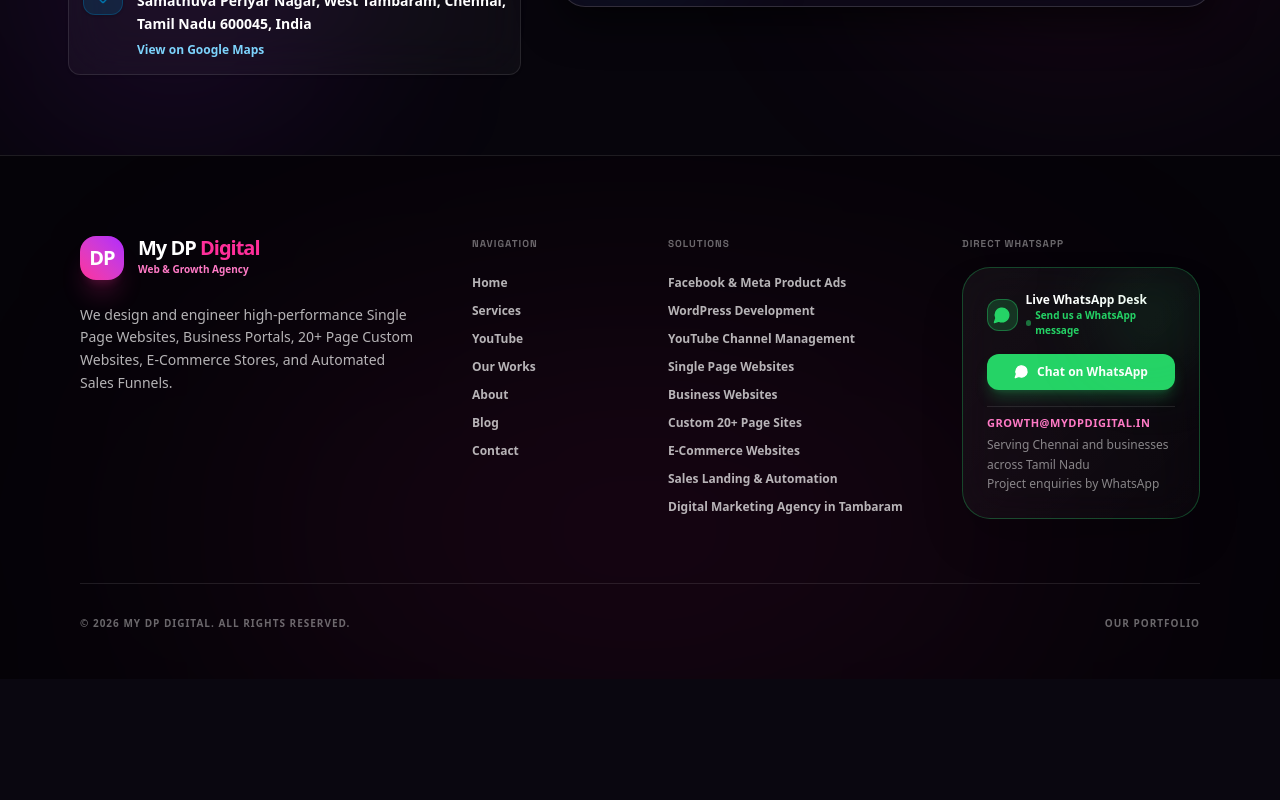
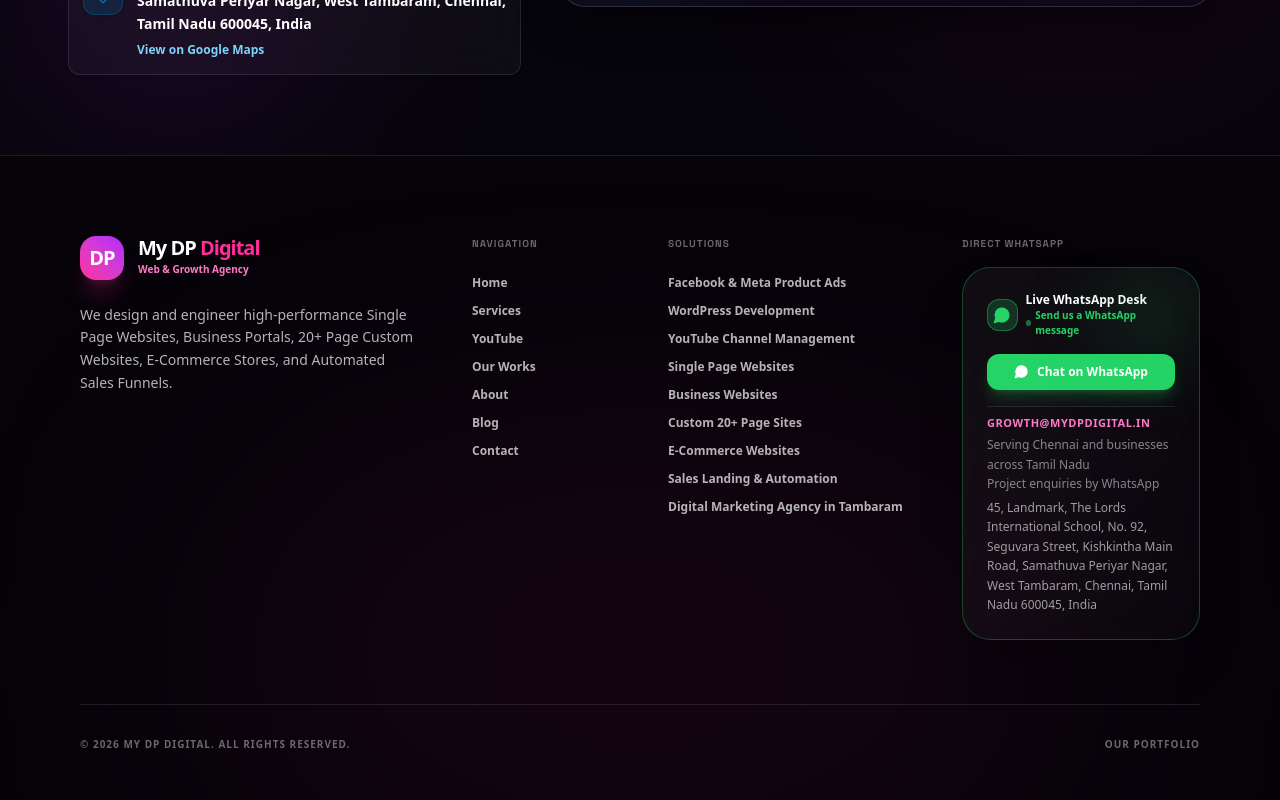
Before and after one commit to deenapriyanka00217-arch/my-dp-Digital, a React (Vite) app: page / in a window 1280 px wide. Shown: the part 6213-7013 px from the top of the page. Before the commit the page ends 6892 px from the top, so only its background shows below. Built offline with nearby package versions, Linux system fonts and the light colour scheme.

Commit message:
Local SEO: add consistent address to website footer

```diff
--- a/src/components/Footer.tsx
+++ b/src/components/Footer.tsx
@@ -118,6 +118,14 @@ const Footer = () => {
                   Serving Chennai and businesses across Tamil Nadu <br />
                   Project enquiries by WhatsApp
                 </p>
+                <a
+                  href="https://www.google.com/maps/search/?api=1&query=My%20DP%20Digital%20-%20Web%20Developer&query_place_id=ChIJEWo-SVz1UjoRmUuSRl5M1wg"
+                  target="_blank"
+                  rel="noopener noreferrer"
+                  className="block text-xs text-white/60 leading-relaxed hover:text-[#7DD3FC] transition-colors"
+                >
+                  45, Landmark, The Lords International School, No. 92, Seguvara Street, Kishkintha Main Road, Samathuva Periyar Nagar, West Tambaram, Chennai, Tamil Nadu 600045, India
+                </a>
               </div>
             </div>
           </div>
```
